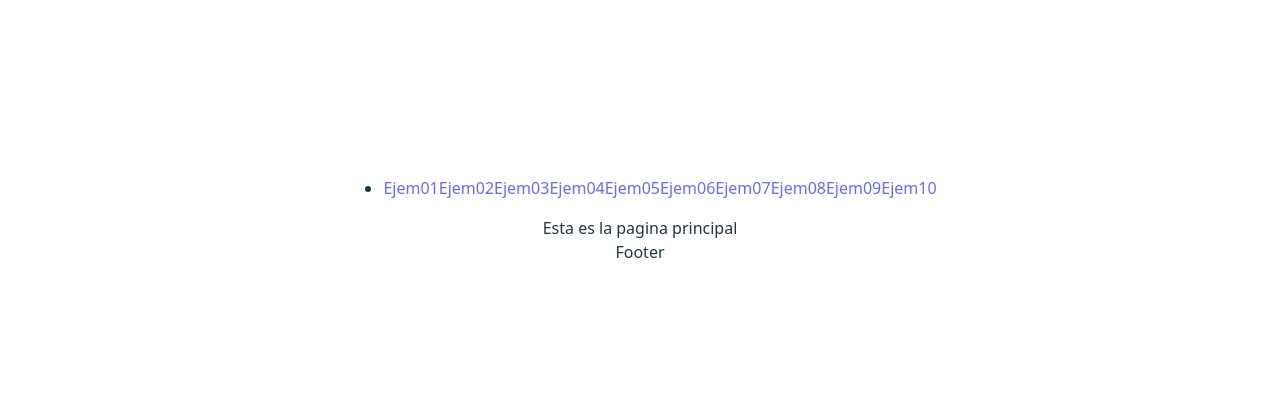
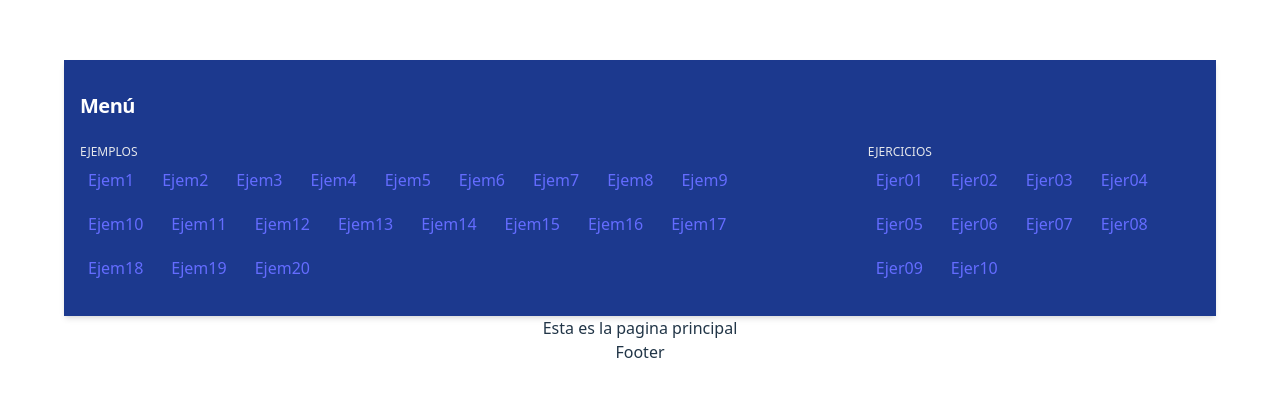
Before and after one commit to Victor-Picallo/ProyectoReact, a React (Vite) app: page / in a window 1280 px wide. Shown: the part 188-584 px from the top of the page. Built offline with nearby package versions, Linux system fonts and the light colour scheme.

Commit message:
Muchas cosas nuevas

```diff
--- a/package.json
+++ b/package.json
@@ -10,9 +10,13 @@
     "preview": "vite preview"
   },
   "dependencies": {
+    "@heroicons/react": "^2.2.0",
+    "@tailwindcss/vite": "^4.1.17",
     "react": "^19.2.0",
     "react-dom": "^19.2.0",
-    "react-router-dom": "^7.9.6"
+    "react-feather": "^2.0.10",
+    "react-router-dom": "^7.9.6",
+    "tailwindcss": "^4.1.17"
   },
   "devDependencies": {
     "@eslint/js": "^9.39.1",
--- a/src/App.css
+++ b/src/App.css
@@ -1,3 +1,5 @@
+@import "tailwindcss";
+
 #root {
   max-width: 1280px;
   margin: 0 auto;
--- a/src/components/Menu.tsx
+++ b/src/components/Menu.tsx
@@ -1,22 +1,78 @@
+import { useState } from "react";
+import { Bars3Icon, XMarkIcon } from "@heroicons/react/24/outline";
 import { Link } from "react-router-dom";
+import { routes } from "../routes/routesConfig"; // Ajusta la ruta según tu proyecto
+
+// Filtra rutas por tipo
+const ejemplos = routes.filter(r => r.to && r.to.startsWith("Ejem"));
+const ejercicios = routes.filter(r => r.to && r.to.startsWith("Ejer"));
+
+const secciones = [
+  { title: "Ejemplos", items: ejemplos },
+  { title: "Ejercicios", items: ejercicios },
+];
 
 export default function Menu() {
-    return (
-        <nav>
-            <ul>
-                <li>
-                <Link to="/Ejem1">Ejem01</Link>
-                <Link to="/Ejem2">Ejem02</Link>
-                <Link to="/Ejem3">Ejem03</Link>
-                <Link to="/Ejem4">Ejem04</Link>
-                <Link to="/Ejem5">Ejem05</Link>
-                <Link to="/Ejem6">Ejem06</Link>
-                <Link to="/Ejem7">Ejem07</Link>
-                <Link to="/Ejem8">Ejem08</Link>
-                <Link to="/Ejem9">Ejem09</Link>
-                <Link to="/Ejem10">Ejem10</Link>
-                </li>
-            </ul>
-        </nav>
-    )
+  const [open, setOpen] = useState(false);
+
+  return (
+    <nav className="bg-blue-900 text-white shadow-md z-50">
+      <div className="mx-auto max-w-6xl px-4 flex flex-col items-stretch py-8">
+        <div className="flex items-center justify-between">
+          <span className="font-bold text-xl tracking-tight">Menú</span>
+          <button
+            className="md:hidden focus:outline-none"
+            onClick={() => setOpen(!open)}
+            aria-label={open ? "Cerrar menú" : "Abrir menú"}
+          >
+            {open
+              ? <XMarkIcon className="w-8 h-8 text-white" />
+              : <Bars3Icon className="w-8 h-8 text-white" />
+            }
+          </button>
+        </div>
+        {/* Desktop */}
+        <div className="hidden md:flex md:gap-20 mt-6 justify-between w-full">
+          {secciones.map(section => (
+            <div key={section.title} className="flex flex-col items-start">
+              <span className="uppercase text-xs text-gray-200 mb-1">{section.title}</span>
+              <div className="flex flex-wrap gap-3">
+                {section.items.map(item => (
+                  <Link
+                    key={item.to}
+                    to={`/${item.to}`}
+                    className="px-2 py-1 rounded hover:bg-blue-800 hover:text-blue-100 transition focus-visible:outline-blue-400"
+                  >
+                    {item.to}
+                  </Link>
+                ))}
+              </div>
+            </div>
+          ))}
+        </div>
+      </div>
+      {/* Mobile */}
+      {open && (
+        <div className="md:hidden bg-blue-950 border-t border-blue-800 px-4 py-3">
+          {secciones.map(section => (
+            <div key={section.title} className="mb-3">
+              <div className="uppercase text-xs text-gray-200 mb-1">{section.title}</div>
+              <div className="flex flex-wrap gap-2">
+                {section.items.map(item => (
+                  <Link
+                    key={item.to}
+                    to={`/${item.to}`}
+                    onClick={() => setOpen(false)}
+                    className="block px-2 py-1 rounded hover:bg-blue-800 hover:text-blue-100"
+                  >
+                    {item.to}
+                  </Link>
+                ))}
+              </div>
+            </div>
+          ))}
+        </div>
+      )}
+    </nav>
+  );
 }
--- a/src/routes/routesConfig.ts
+++ b/src/routes/routesConfig.ts
@@ -66,5 +66,125 @@ export const routes = [
     title: "Null",
     description: "Null.",
     component: React.lazy(() => import("../pages/Ejem10")),
+  },
+  {
+    to: "Ejem11",
+    title: "Null",
+    description: "Null.",
+    component: React.lazy(() => import("../pages/Ejem11")),
+  },
+  {
+    to: "Ejem12",
+    title: "Null",
+    description: "Null.",
+    component: React.lazy(() => import("../pages/Ejem12")),
+  },
+  {
+    to: "Ejem13",
+    title: "Null",
+    description: "Null.",
+    component: React.lazy(() => import("../pages/Ejem13")),
+  },
+  {
+    to: "Ejem14",
+    title: "Null",
+    description: "Null.",
+    component: React.lazy(() => import("../pages/Ejem14")),
+  },
+  {
+    to: "Ejem15",
+    title: "Null",
+    description: "Null.",
+    component: React.lazy(() => import("../pages/Ejem15")),
+  },
+  {
+    to: "Ejem16",
+    title: "Null",
+    description: "Null.",
+    component: React.lazy(() => import("../pages/Ejem16")),
+  },
+  {
+    to: "Ejem17",
+    title: "Null",
+    description: "Null.",
+    component: React.lazy(() => import("../pages/Ejem17")),
+  },
+  {
+    to: "Ejem18",
+    title: "Null",
+    description: "Null.",
+    component: React.lazy(() => import("../pages/Ejem18")),
+  },
+  {
+    to: "Ejem19",
+    title: "Null",
+    description: "Null.",
+    component: React.lazy(() => import("../pages/Ejem19")),
+  },
+  {
+    to: "Ejem20",
+    title: "Null",
+    description: "Null.",
+    component: React.lazy(() => import("../pages/Ejem20")),
+  },
+  {
+    to: "Ejer01",
+    title: "Null",
+    description: "Null.",
+    component: React.lazy(() => import("../pages/Ejer01")),
+  },
+  {
+    to: "Ejer02",
+    title: "Null",
+    description: "Null.",
+    component: React.lazy(() => import("../pages/Ejer02")),
+  },
+  {
+    to: "Ejer03",
+    title: "Null",
+    description: "Null.",
+    component: React.lazy(() => import("../pages/Ejer03")),
+  },
+  {
+    to: "Ejer04",
+    title: "Null",
+    description: "Null.",
+    component: React.lazy(() => import("../pages/Ejer04")),
+  },
+  {
+    to: "Ejer05",
+    title: "Null",
+    description: "Null.",
+    component: React.lazy(() => import("../pages/Ejer05")),
+  },
+  {
+    to: "Ejer06",
+    title: "Null",
+    description: "Null.",
+    component: React.lazy(() => import("../pages/Ejer06")),
+  },
+  {
+    to: "Ejer07",
+    title: "Null",
+    description: "Null.",
+    component: React.lazy(() => import("../pages/Ejer07")),
+  },
+  {
+    to: "Ejer08",
+    title: "Null",
+    description: "Null.",
+    component: React.lazy(() => import("../pages/Ejer08")),
+  },
+  {
+    to: "Ejer09",
+    title: "Null",
+    description: "Null.",
+    component: React.lazy(() => import("../pages/Ejer09")),
+  },
+  {
+    to: "Ejer10",
+    title: "Null",
+    description: "Null.",
+    component: React.lazy(() => import("../pages/Ejer10")),
   }
 ];
--- a/vite.config.ts
+++ b/vite.config.ts
@@ -1,7 +1,8 @@
 import { defineConfig } from 'vite'
 import react from '@vitejs/plugin-react-swc'
+import tailwindcss from '@tailwindcss/vite'
 
 // https://vite.dev/config/
 export default defineConfig({
-  plugins: [react()],
+  plugins: [react(),  tailwindcss()],
 })
```
Also changed, not shown: 1 other file (tests, documents, lock files or other folders).
